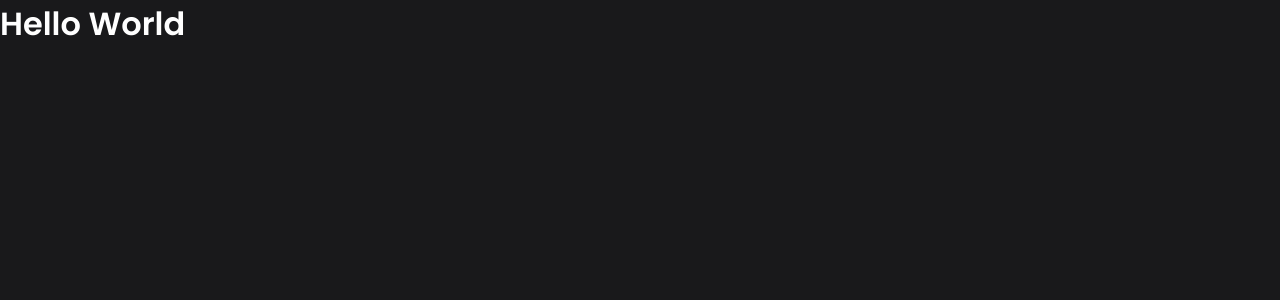
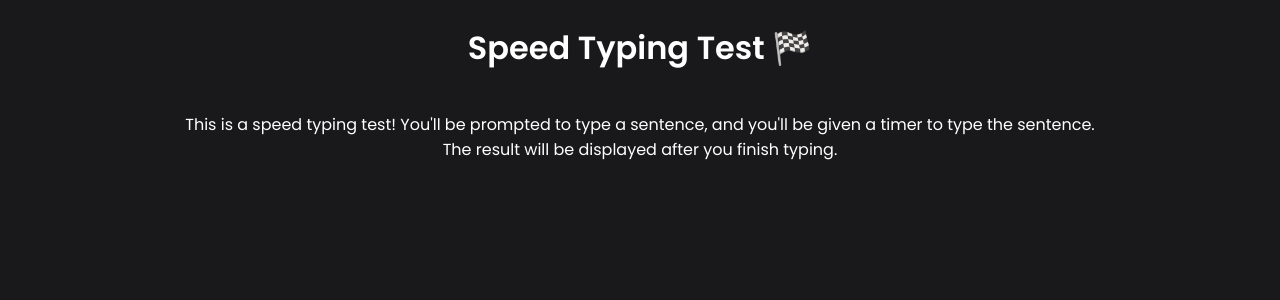
Before and after one commit to stephankistmann/speedtypingtest, a React (Create React App) app: page / in a window 1280 px wide. Shown: the top 300 px of the page. Built offline with nearby package versions, Linux system fonts and the light colour scheme.

Commit message:
home + header component creation

```diff
--- a/src/App.tsx
+++ b/src/App.tsx
@@ -1,9 +1,12 @@
 import { GlobalStyle } from "./styles/global";
+import { Home } from "./pages/home/index";
+import { Header } from "./components/header";
 
 export const App = () => {
   return (
     <>
-      <h1>Hello World</h1>
+      <Header />
+      <Home />
       <GlobalStyle />
     </>
   );
--- /dev/null
+++ b/src/components/header/index.tsx
@@ -0,0 +1,11 @@
+import { Container, Content, Title } from "./styles";
+
+export const Header = () => {
+  return (
+    <Container>
+      <Content>
+        <Title>Speed Typing Test 🏁</Title>
+      </Content>
+    </Container>
+  );
+};
--- /dev/null
+++ b/src/components/header/styles.ts
@@ -0,0 +1,18 @@
+import styled from "styled-components";
+
+export const Container = styled.header`
+  background-color: var(--backgroundHeader);
+`;
+
+export const Content = styled.div`
+  display: flex;
+  align-items: center;
+  justify-content: center;
+  max-width: 1120px;
+  margin: 0 auto;
+  padding: 1.5rem;
+`;
+
+export const Title = styled.h1`
+  font-size: 2rem;
+`;
--- /dev/null
+++ b/src/pages/home/index.tsx
@@ -0,0 +1,15 @@
+import { Container, Content, Summary } from "./styles";
+
+export const Home = () => {
+  return (
+    <Container>
+      <Content>
+        <Summary>
+          This is a speed typing test! You'll be prompted to type a sentence,
+          and you'll be given a timer to type the sentence.
+        </Summary>
+        <Summary>The result will be displayed after you finish typing.</Summary>
+      </Content>
+    </Container>
+  );
+};
--- /dev/null
+++ b/src/pages/home/styles.ts
@@ -0,0 +1,20 @@
+import styled from "styled-components";
+
+export const Container = styled.main`
+  display: flex;
+  flex-direction: column;
+  align-items: center;
+  justify-content: center;
+  flex: 1;
+  padding: 1rem;
+`;
+
+export const Content = styled.div`
+  display: flex;
+  flex-direction: column;
+`;
+
+export const Summary = styled.p`
+  font-size: 1rem;
+  text-align: center;
+`;
```
